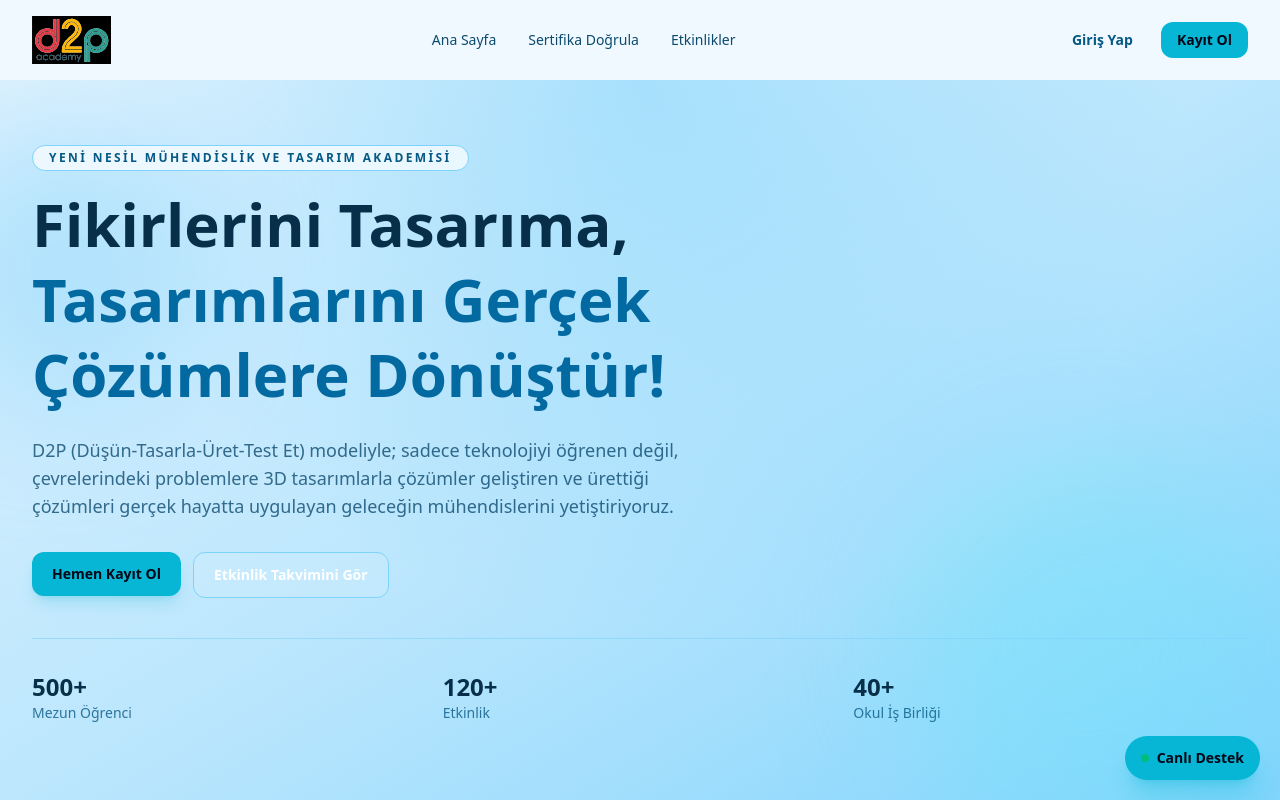
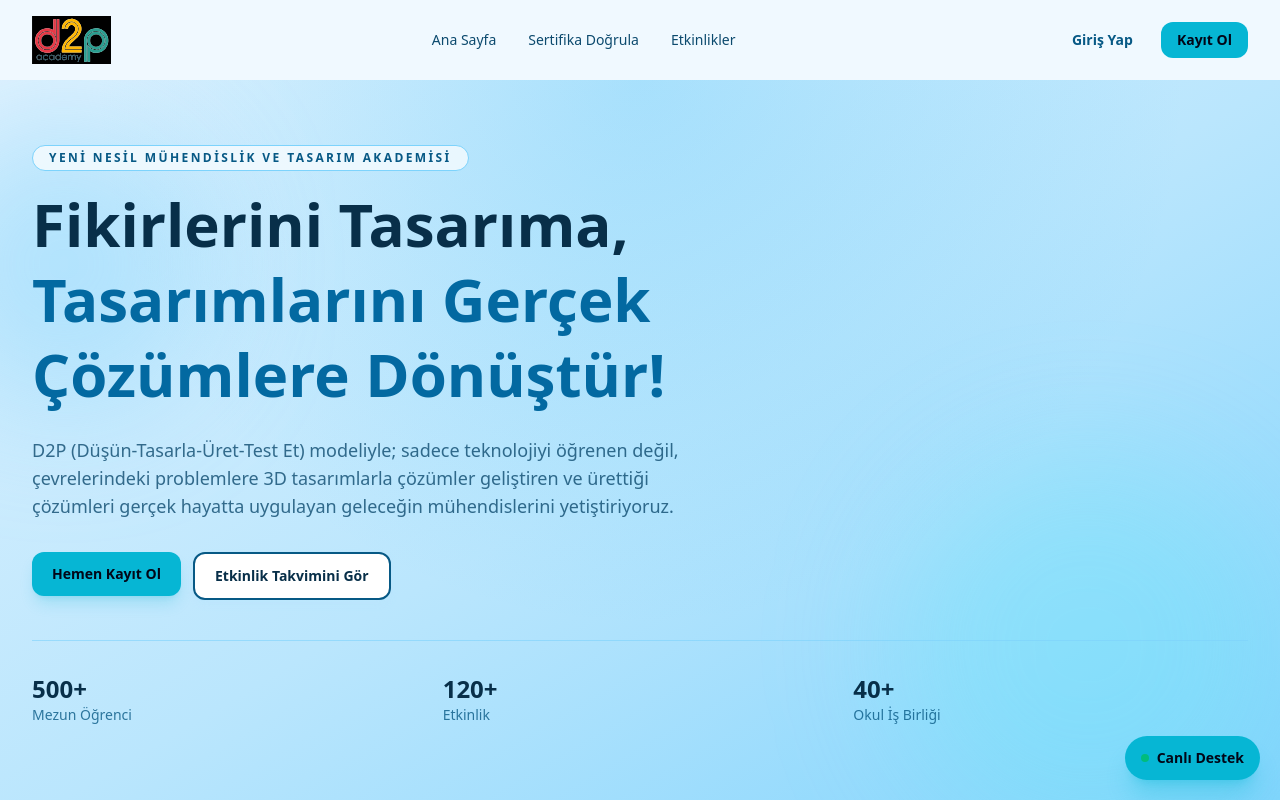
Before and after one commit to Aurotra/d2p-academy, a Next.js app: page / in a window 1280 px wide. Shown: the top 800 px of the page. Built offline with nearby package versions, Linux system fonts and the light colour scheme; no server answers; the database is empty.

Commit message:
Improve hero outline button contrast on light background

```diff
--- a/src/presentation/components/home/hero-section.tsx
+++ b/src/presentation/components/home/hero-section.tsx
@@ -35,10 +35,7 @@ export function HeroSection() {
               <Button className="w-full sm:w-auto">Hemen Kayıt Ol</Button>
             </Link>
             <a href="#events">
-              <Button
-                variant="secondary"
-                className="w-full border-sky-300 bg-white text-sky-900 hover:bg-sky-50 sm:w-auto"
-              >
+              <Button variant="outline" className="w-full sm:w-auto">
                 Etkinlik Takvimini Gör
               </Button>
             </a>
--- a/src/presentation/components/layout/brand-logo.tsx
+++ b/src/presentation/components/layout/brand-logo.tsx
@@ -1,29 +1,23 @@
 import Link from "next/link";
 
-import {
-  SITE_LOGO_HEIGHT,
-  SITE_LOGO_SRC,
-  SITE_LOGO_WIDTH,
-  SITE_NAME,
-} from "@/shared/constants/site";
+import { SITE_LOGO_SRC, SITE_NAME } from "@/shared/constants/site";
 
 interface BrandLogoProps {
   href?: string;
   className?: string;
-  /** Max logo height in pixels; width scales automatically. */
+  /** Max logo height in pixels; width follows the SVG aspect ratio. */
   height?: number;
 }
 
-export function BrandLogo({ href = "/", className = "", height = 40 }: BrandLogoProps) {
+export function BrandLogo({ href = "/", className = "", height = 48 }: BrandLogoProps) {
   const logo = (
     <span className={`inline-flex shrink-0 items-center ${className}`}>
       <img
         src={SITE_LOGO_SRC}
         alt={SITE_NAME}
-        width={SITE_LOGO_WIDTH}
-        height={SITE_LOGO_HEIGHT}
-        className="block w-auto object-contain object-left"
+        className="block w-auto max-w-none object-contain object-left"
         style={{ height: `${height}px`, maxHeight: `${height}px`, width: "auto" }}
+        decoding="async"
       />
     </span>
   );
--- a/src/presentation/components/ui/button.tsx
+++ b/src/presentation/components/ui/button.tsx
@@ -1,6 +1,6 @@
 import type { ButtonHTMLAttributes } from "react";
 
-type ButtonVariant = "primary" | "secondary" | "ghost";
+type ButtonVariant = "primary" | "secondary" | "outline" | "ghost";
 
 interface ButtonProps extends ButtonHTMLAttributes<HTMLButtonElement> {
   variant?: ButtonVariant;
@@ -11,6 +11,8 @@ const variantClasses: Record<ButtonVariant, string> = {
     "bg-cyan-500 text-navy-950 hover:bg-cyan-400 focus-visible:ring-cyan-300 shadow-lg shadow-cyan-500/20",
   secondary:
     "border border-cyan-400/40 bg-white/10 text-white hover:bg-white/15 focus-visible:ring-cyan-300",
+  outline:
+    "border-2 border-sky-800 bg-white text-sky-950 shadow-md shadow-sky-200/60 hover:border-sky-900 hover:bg-sky-50 focus-visible:ring-sky-400",
   ghost: "text-cyan-100 hover:bg-white/10 focus-visible:ring-cyan-300",
 };
 
--- a/src/shared/constants/site.ts
+++ b/src/shared/constants/site.ts
@@ -2,7 +2,5 @@ export const SITE_DOMAIN = "www.d2p.com.tr";
 export const SITE_URL = process.env.NEXT_PUBLIC_SITE_URL ?? `https://${SITE_DOMAIN}`;
 export const SITE_NAME = "D2P Academy";
 export const SITE_TAGLINE = "Design to Print";
-/** Public folder logo — use /d2plogo.png after adding the PNG to public/ */
+/** Official brand logo in public/ — replace public/d2p-logo.svg with your file. */
 export const SITE_LOGO_SRC = "/d2p-logo.svg";
-export const SITE_LOGO_WIDTH = 240;
-export const SITE_LOGO_HEIGHT = 96;
```
